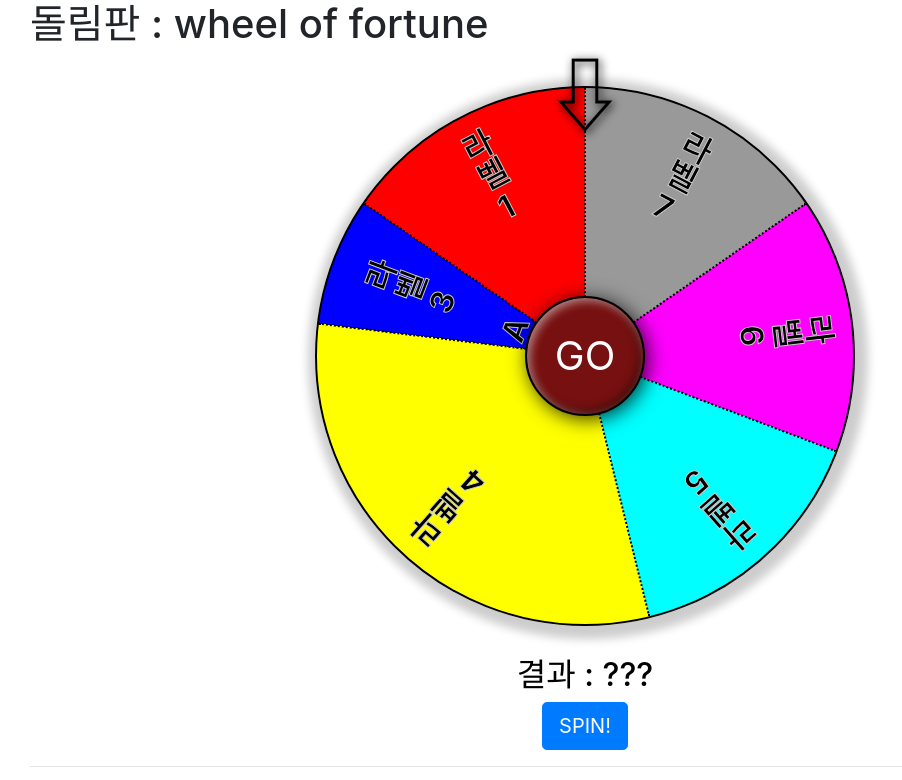
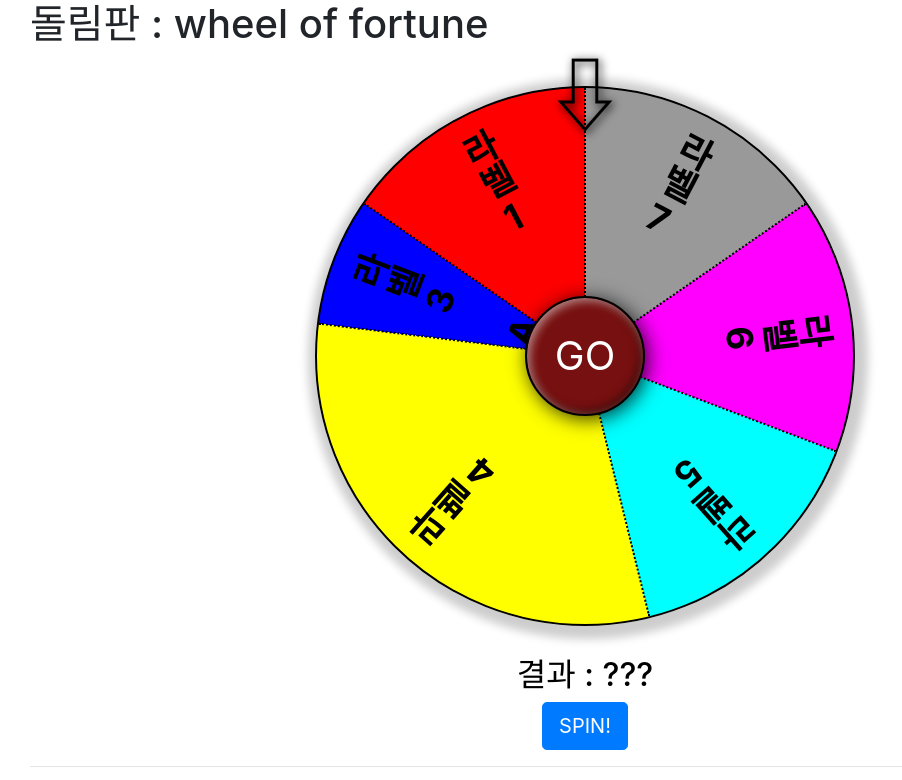
Before and after one commit to mins01/game_wheel_of_fortune, a plain HTML site: page game.html in a window 1280 px wide. Shown: the top 780 px of the page, without its empty margins (55-957 px from the left). Drawn offline with nearby package versions, Linux system fonts and the light colour scheme; a script that the page names is missing.

```diff
--- a/game.css
+++ b/game.css
@@ -20,9 +20,8 @@
 }
 
 #wof-01  .wof-wheel-disc-section-label{
-    font-size: clamp(12px, 4vmin, 36px);
+    font-size: clamp(16px, 5vmin, 36px);
     font-weight: bold;
-    -webkit-text-stroke: 1px #ccc;
 }
 
 .wof-arrow-el {
```
